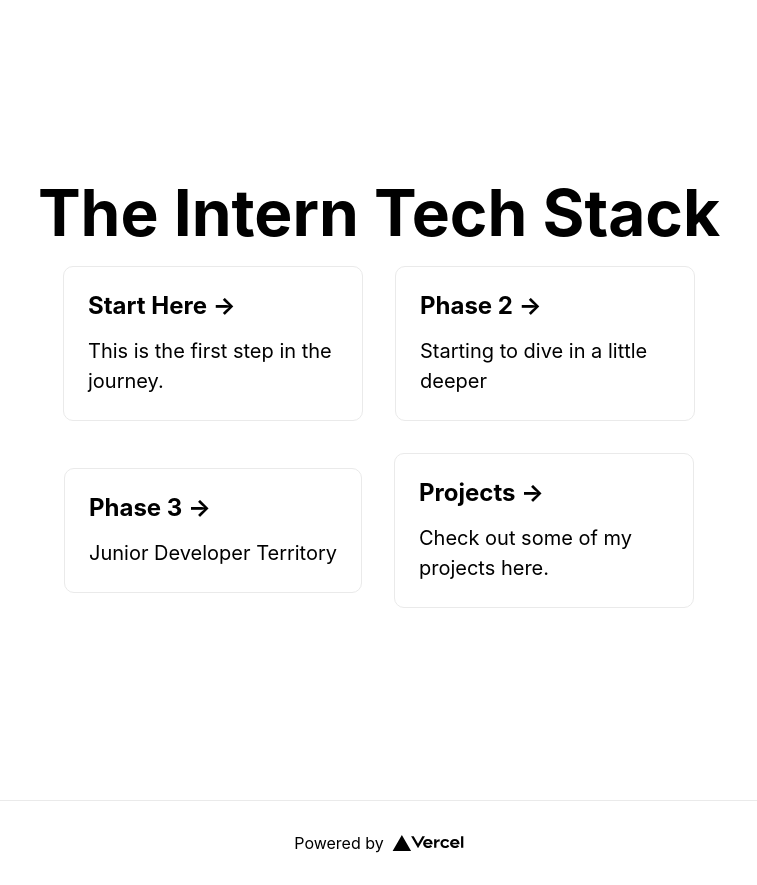
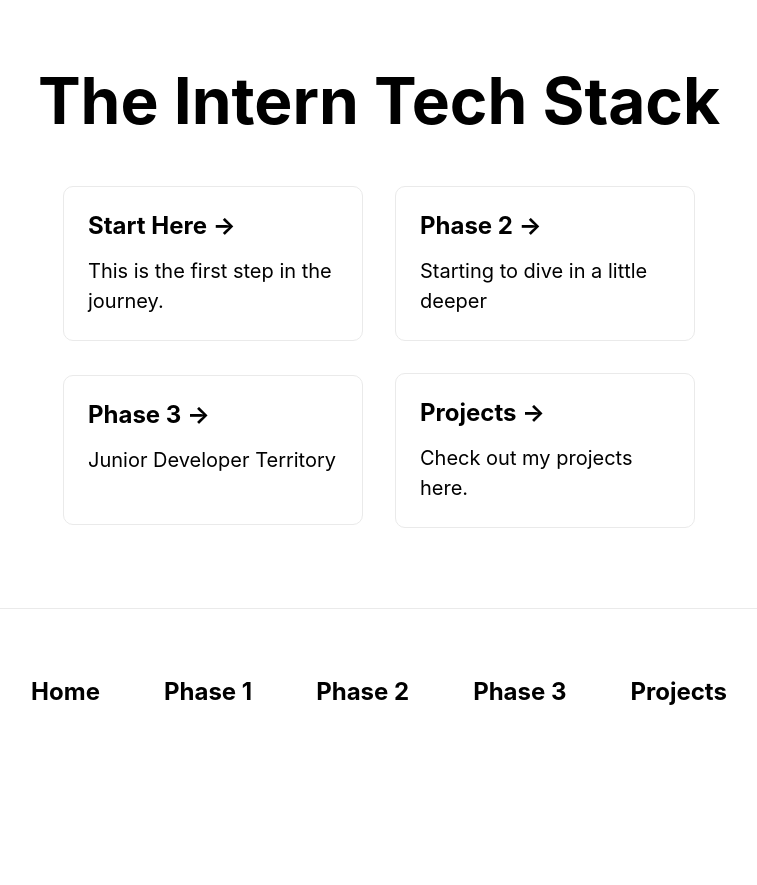
Before and after one commit to TJdev-codes/intern_tech_stack, a Next.js app: page / in a window 1280 px wide. Shown: the whole page, without its empty margins (261-1018 px from the left). After the commit the page ends 800 px from the top, so only its background shows below. Built offline with nearby package versions, Linux system fonts and the light colour scheme.

Commit message:
added content to phase pages

```diff
--- /dev/null
+++ b/components/Footer.js
@@ -0,0 +1,18 @@
+import styles from '../styles/Home.module.css';
+import Link from "next/link"
+
+export default function Footer() {
+    return (
+        <>
+            <footer className={styles.footer}>
+            <ul>
+            <li><h2><Link href="/"><a>Home</a></Link></h2></li>
+            <li><h2><Link href="/phases/phase1"><a>Phase 1</a></Link></h2></li>
+            <li><h2><Link href="/phases/phase2"><a>Phase 2</a></Link></h2></li>
+            <li><h2><Link href="/phases/phase3"><a>Phase 3</a></Link></h2></li>
+            <li><h2><a href="https://github.com/TJdev-codes" target="_blank">Projects</a></h2></li>
+            </ul>
+        </footer>
+      </>
+    )
+}
--- a/pages/index.js
+++ b/pages/index.js
@@ -1,7 +1,7 @@
 import Head from 'next/head'
-import Image from 'next/image'
 import styles from '../styles/Home.module.css'
 import Link from "next/link"
+import Footer from "../components/Footer"
 
 export default function Home() {
   return (
@@ -44,26 +44,17 @@ export default function Home() {
             </Link>
           </div>
 
-          <a href="https://github.com/TJdev-codes" className={styles.card}>
-            <h2>Projects &rarr;</h2>
-            <p>Check out some of my projects here.</p>
-          </a>
+          <div className={styles.card}>
+            <a href="https://github.com/TJdev-codes" target="_blank">
+              <h2>Projects &rarr;</h2>
+              <p>Check out my projects here.</p>
+            </a>
+          </div>
 
         </div>
       </main>
 
-      <footer className={styles.footer}>
-        <a
-          href="https://vercel.com?utm_source=create-next-app&utm_medium=default-template&utm_campaign=create-next-app"
-          target="_blank"
-          rel="noopener noreferrer"
-        >
-          Powered by{' '}
-          <span className={styles.logo}>
-            <Image src="/vercel.svg" alt="Vercel Logo" width={72} height={16} />
-          </span>
-        </a>
-      </footer>
+      <Footer />
     </div>
   )
 }
--- a/styles/Home.module.css
+++ b/styles/Home.module.css
@@ -3,7 +3,6 @@
 }
 
 .main {
-  min-height: 100vh;
   padding: 4rem 0;
   flex: 1;
   display: flex;
@@ -17,15 +16,31 @@
   flex: 1;
   padding: 2rem 0;
   border-top: 1px solid #eaeaea;
-  justify-content: center;
+  justify-content: space-around;
   align-items: center;
 }
 
 .footer a {
   display: flex;
-  justify-content: center;
+  justify-content: space-between;
   align-items: center;
   flex-grow: 1;
+  padding: 0 2rem;
+  font-size: clamp(0.5rem, 2.5vw, 1.5rem);
+  white-space: nowrap;
+}
+
+.footer ul {
+  display: flex;
+  list-style-type: none;
+  padding-left: 0;
+}
+
+.footer li:hover,
+.footer li:focus,
+.footer li:active {
+  color: #0070f3;
+  border-color: #0070f3;
 }
 
 .title a {
@@ -40,7 +55,7 @@
 }
 
 .title {
-  margin: 0;
+  margin: 0 0 2rem 0;
   line-height: 1.15;
   font-size: 4rem;
 }
@@ -83,6 +98,8 @@
   border-radius: 10px;
   transition: color 0.15s ease, border-color 0.15s ease;
   max-width: 300px;
+  min-height: 150px;
+  width: 50%;
 }
 
 .card:hover,
@@ -103,11 +120,6 @@
   line-height: 1.5;
 }
 
-.logo {
-  height: 1em;
-  margin-left: 0.5rem;
-}
-
 @media (max-width: 600px) {
   .grid {
     width: 100%;
```
Also changed, not shown: pages/phases/phase1.js (+31 -3 lines), pages/phases/phase2.js (+16 -3 lines), pages/phases/phase3.js (+5 -3 lines).
